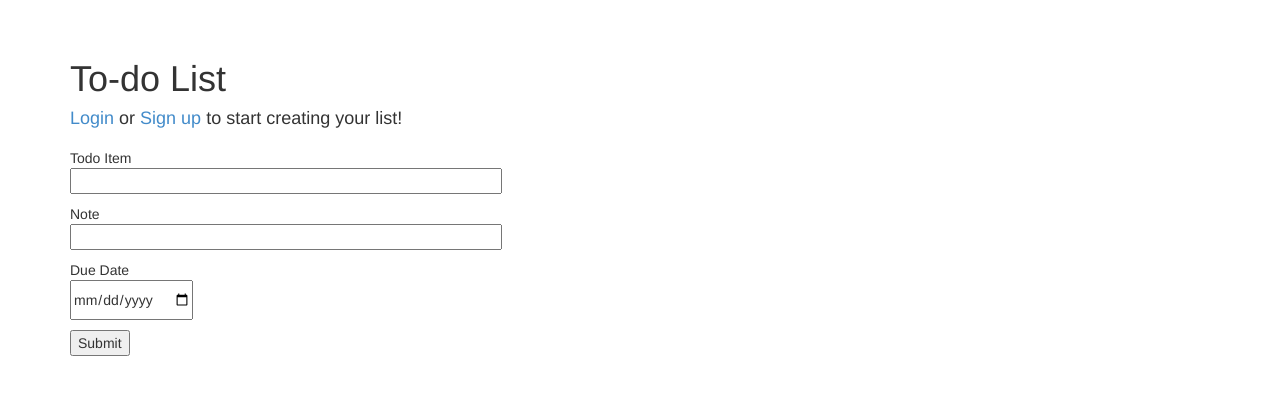
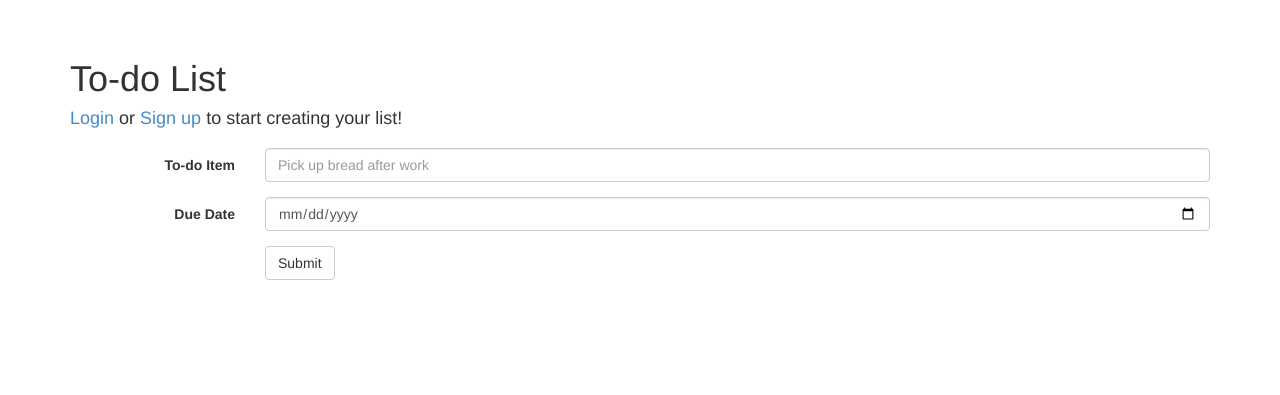
Before and after one commit to erictempleton1/TodoList, a Python web app: template todo/templates/create.html in a window 1280 px wide. Shown: the part 51-446 px from the top of the page. Run offline with Jinja, Linux system fonts and the light colour scheme; the template is opened without the code that fills it, so the values that code supplies are empty, except form fields; tables that the repository leaves empty hold one stand-in row (values such as "Sample post"); form fields are guessed from the names that the template uses; some libraries are stand-ins or nearby versions.

Commit message:
form styling

```diff
--- a/todo/templates/create.html
+++ b/todo/templates/create.html
@@ -21,24 +21,25 @@
 	<form class="form-horizontal" action="{{ url_for('create_list') }}" method="post" name="login">
 		{{ form.hidden_tag() }}
 
-		<p>
-		Todo Item<br>
-		{{ form.todo_item(size=50) }}
-		</p>
+		<div class="form-group">
+		    <label for="item" class="col-sm-2 control-label">To-do Item</label>
+		    <div class="col-sm-10">
+			  {{ form.todo_item(class="form-control", placeholder="Pick up bread after work") }}
+			</div>
+		</div>
 
-		<p>
-		Note<br>
-		{{ form.item_note(size=50) }}
-		</p>
+		<div class="form-group">
+		    <label for="due_date" class="col-sm-2 control-label">Due Date</label>
+		    <div class="col-sm-10">
+		{{ form.due_date(class="form-control", placeholder="e.g.: 3/25/2014") }}
+			</div>
+		</div>
 
-		<p>
-		Due Date<br>
-		{{ form.due_date(size=20) }}
-		</p>
-
-		<p>
-			<input type="submit" value="Submit">
-		</p>
+		<div class="form-group">
+			<div class="col-sm-offset-2 col-sm-10">
+				<button type="submit" class="btn btn-default">Submit</button>
+			</div>
+		</div>
 	</form>
 
 {% endblock %}
```
Also changed, not shown: todo/templates/update.html (+19 -12 lines).
